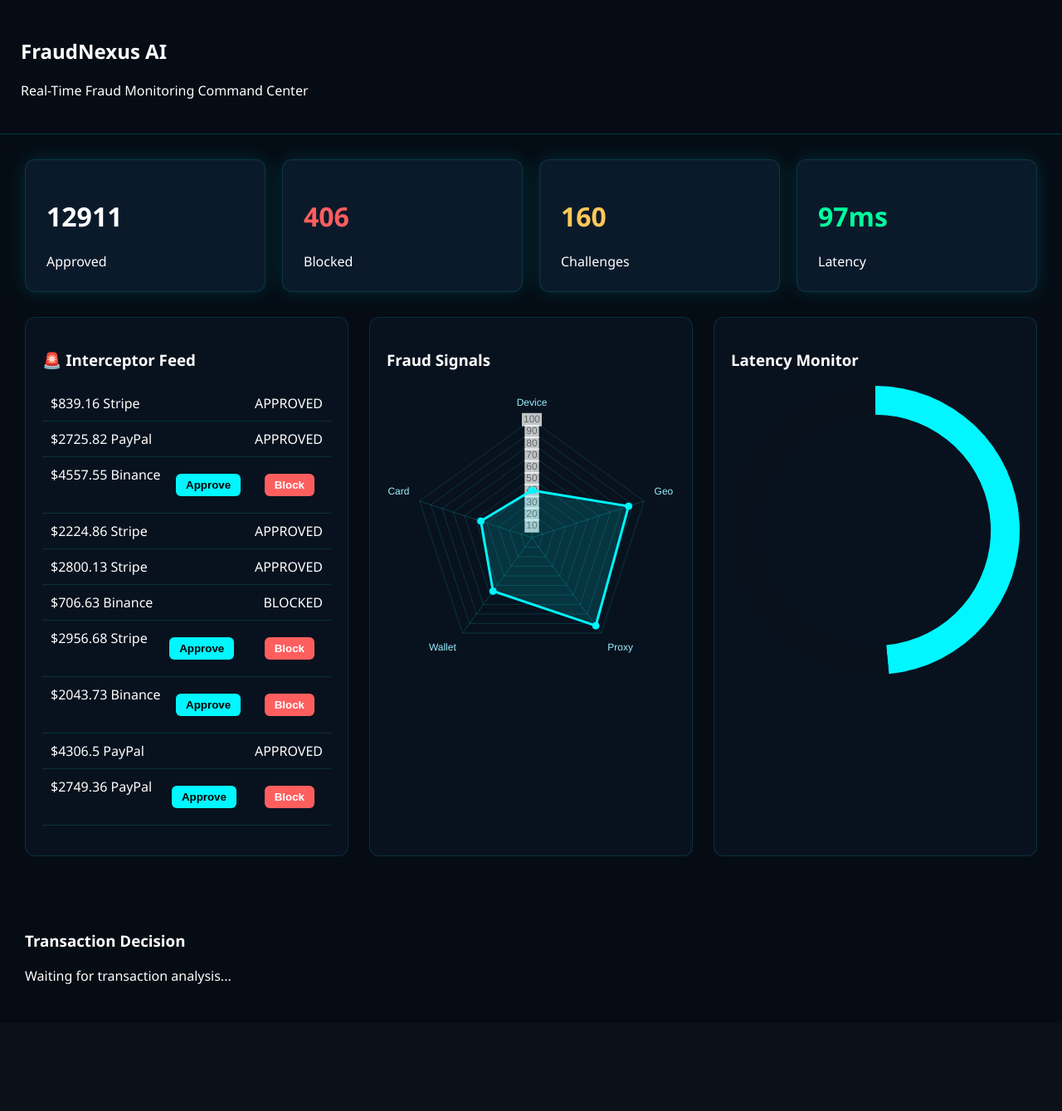
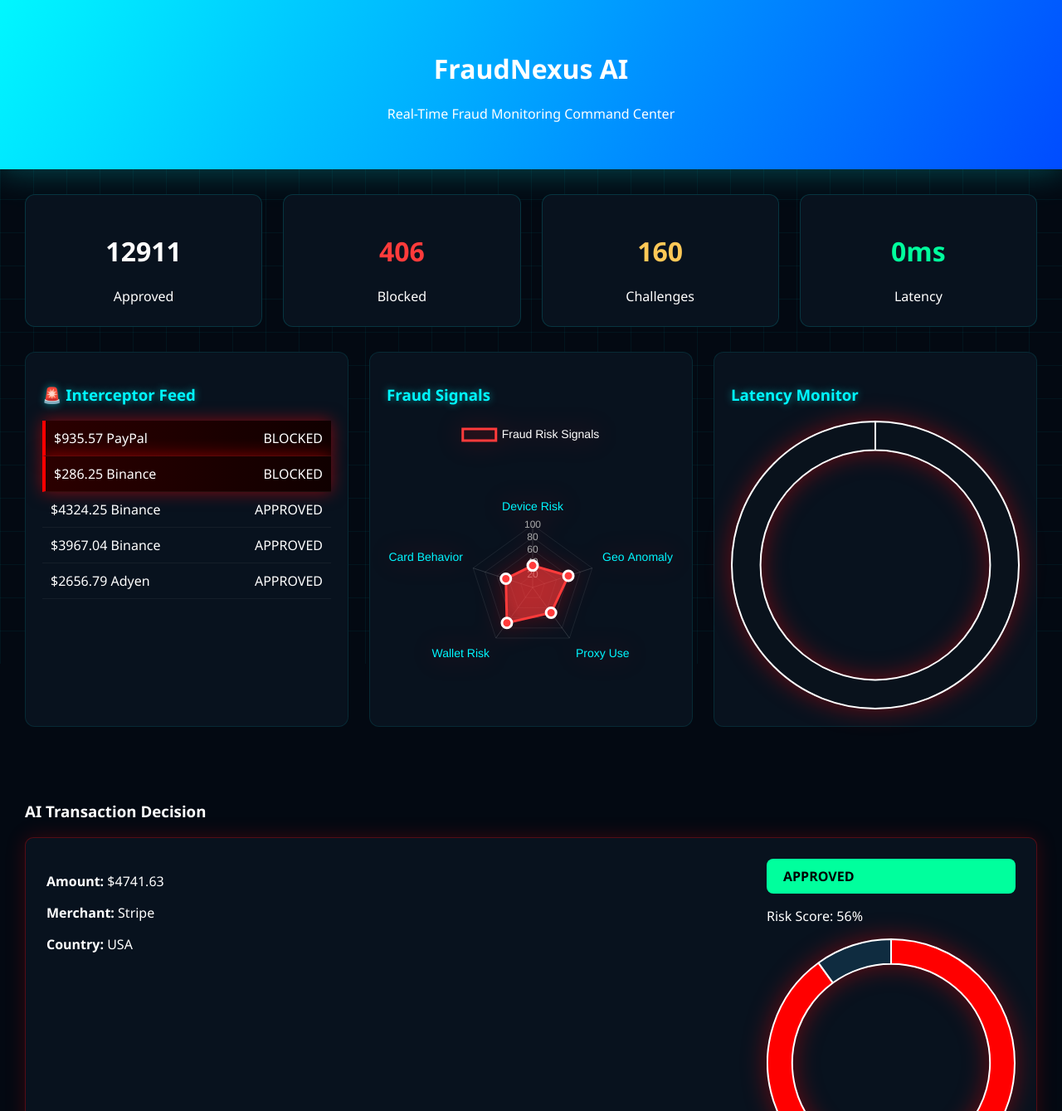
Before and after one commit to vaishnavithamma/FraudNexus, a Flask app: page / in a window 1280 px wide. Shown: the top 1339 px of the page at 83% size. Before the commit the page ends 1186 px from the top, so only its background shows below. Run offline with Flask 3, Linux system fonts and the light colour scheme.

Commit message:
Added fraud dashboard, world map visualization, and UI improvements

```diff
--- a/dashboard/static/dashboard.js
+++ b/dashboard/static/dashboard.js
@@ -1,87 +1,34 @@
-function loadFeed(){
+/* counters */
 
-fetch("/feed")
-.then(res=>res.json())
-.then(data=>{
+function animateCounter(id,target){
 
-let html=""
+let el=document.getElementById(id)
+let count=0
 
-data.forEach(t=>{
+let interval=setInterval(()=>{
 
-let statusHTML=""
+count+=Math.ceil(target/40)
 
-if(t.probability > 0.8){
+if(count>=target){
+count=target
+clearInterval(interval)
+}
 
-statusHTML=`<span class="blocked">BLOCKED</span>`
+el.innerText=count
+
+},20)
 
 }
 
-else if(t.probability < 0.4){
-
-statusHTML=`<span class="approved">APPROVED</span>`
-
-}
-
-else{
-
-statusHTML=`
-<button onclick="approve(${t.id})">Approve</button>
-<button onclick="block(${t.id})">Block</button>
-`
-
-}
-
-html+=`
-<li>
-<span>$${t.amount} ${t.merchant}</span>
-${statusHTML}
-</li>
-`
-
-})
-
-document.getElementById("feed").innerHTML=html
-
-})
-
-}
-
-setInterval(loadFeed,3000)
-loadFeed()
+animateCounter("approvedCount",12911)
+animateCounter("blockedCount",406)
+animateCounter("challengeCount",160)
 
 
 
-function approve(id){
+/* latency */
 
-fetch("/approve/"+id)
-.then(res=>res.json())
-.then(data=>{
-
-document.getElementById("approvedCount").innerText = data.approved
-document.getElementById("challengeCount").innerText = data.challenges
-
-})
-
-}
-
-
-
-function block(id){
-
-fetch("/block/"+id)
-.then(res=>res.json())
-.then(data=>{
-
-document.getElementById("blockedCount").innerText = data.blocked
-document.getElementById("challengeCount").innerText = data.challenges
-
-})
-
-}
-
-
-
-const latencyChart = new Chart(document.getElementById("latency"),{
+const latencyChart=new Chart(document.getElementById("latency"),{
 
 type:'doughnut',
 
@@ -89,25 +36,19 @@
 labels:["Latency","Remaining"],
 datasets:[{
 data:[0,200],
-backgroundColor:["#00f7ff","#09121c"],
-borderWidth:0
+backgroundColor:["#00f7ff","#09121c"]
 }]
 },
 
-options:{
-cutout:'80%',
-plugins:{legend:{display:false}},
-animation:{animateRotate:true}
-}
+options:{cutout:'80%',plugins:{legend:{display:false}}}
 
 })
 
-
 function updateLatency(){
 
-let latency = Math.floor(Math.random()*120)+20
+let latency=Math.floor(Math.random()*120)+20
 
-document.getElementById("latencyValue").innerText = latency + "ms"
+document.getElementById("latencyValue").innerText=latency+"ms"
 
 latencyChart.data.datasets[0].data=[latency,200-latency]
 
@@ -116,50 +57,98 @@
 }
 
 setInterval(updateLatency,2000)
-updateLatency()
 
 
 
-const fraudChart = new Chart(document.getElementById("graph"),{
+/* radar */
+
+const ctx = document.getElementById("graph").getContext("2d")
+
+const gradient = ctx.createRadialGradient(200,200,50,200,200,200)
+
+gradient.addColorStop(0,"rgba(255,60,60,0.6)")
+gradient.addColorStop(1,"rgba(255,0,0,0.05)")
+
+const fraudChart = new Chart(ctx,{
 
 type:'radar',
 
 data:{
-labels:["Device","Geo","Proxy","Wallet","Card"],
+labels:["Device Risk","Geo Anomaly","Proxy Use","Wallet Risk","Card Behavior"],
+
 datasets:[{
 label:"Fraud Risk Signals",
-data:[20,30,40,50,25],
-backgroundColor:"rgba(0,247,255,0.15)",
-borderColor:"#00f7ff",
-pointBackgroundColor:"#00f7ff",
-pointRadius:4
+
+data:[35,60,50,70,45],
+
+backgroundColor:gradient,
+
+borderColor:"#ff3b3b",
+
+borderWidth:3,
+
+pointBackgroundColor:"#ff3b3b",
+
+pointBorderColor:"#ffffff",
+
+pointRadius:6,
+
+pointHoverRadius:10
 }]
 },
 
 options:{
+
+plugins:{
+legend:{
+labels:{
+color:"#ffffff",
+font:{size:14}
+}
+}
+},
+
 scales:{
 r:{
+
 min:0,
 max:100,
-grid:{color:"rgba(0,255,255,0.15)"},
-angleLines:{color:"rgba(0,255,255,0.2)"},
-pointLabels:{color:"#9befff",font:{size:12}}
+
+grid:{
+color:"rgba(255,255,255,0.08)"
+},
+
+angleLines:{
+color:"rgba(255,255,255,0.15)"
+},
+
+pointLabels:{
+color:"#00f7ff",
+font:{size:14}
+},
+
+ticks:{
+color:"#aaa",
+backdropColor:"transparent"
 }
-},
-plugins:{legend:{display:false}}
+
+}
+}
+
 }
 
 })
 
-
 function updateFraudSignals(){
 
 let signals=[
+
 Math.random()*100,
 Math.random()*100,
 Math.random()*100,
 Math.random()*100,
 Math.random()*100
+
 ]
 
 fraudChart.data.datasets[0].data = signals
@@ -169,4 +158,213 @@
 }
 
 setInterval(updateFraudSignals,3000)
-updateFraudSignals()
+
+
+
+/* feed */
+
+function loadFeed(){
+
+const merchants=["Stripe","PayPal","Binance","Adyen"]
+
+let html=""
+
+for(let i=0;i<5;i++){
+
+let amount=(Math.random()*5000).toFixed(2)
+let prob=Math.random()
+
+let fraudClass=prob>0.8?"fraud":""
+
+let status=prob>0.8?
+`<span class="blocked">BLOCKED</span>`:
+`<span class="approved">APPROVED</span>`
+
+html+=`
+<li class="${fraudClass}">
+<span>$${amount} ${merchants[Math.floor(Math.random()*4)]}</span>
+${status}
+</li>
+`
+
+}
+
+document.getElementById("feed").innerHTML=html
+
+}
+
+setInterval(loadFeed,3000)
+loadFeed()
+
+
+
+/* decision simulation */
+
+function simulateDecision(){
+
+const merchants=["Stripe","PayPal","Binance","Adyen"]
+const countries=["USA","India","Brazil","China"]
+
+let amount=(Math.random()*5000).toFixed(2)
+let risk=Math.random()
+
+let decision=risk>0.8?"BLOCKED":"APPROVED"
+
+document.getElementById("txAmount").innerText="$"+amount
+document.getElementById("txMerchant").innerText=
+merchants[Math.floor(Math.random()*4)]
+
+document.getElementById("txCountry").innerText=
+countries[Math.floor(Math.random()*4)]
+
+document.getElementById("riskScore").innerText=
+Math.floor(risk*100)+"%"
+
+const label=document.getElementById("decisionLabel")
+
+label.innerText=decision
+
+label.className=decision==="BLOCKED"?"blocked":"approved"
+
+}
+
+setInterval(simulateDecision,4000)
+simulateDecision()
+
+
+
+/* risk gauge */
+
+new Chart(document.getElementById("riskGauge"),{
+
+type:'doughnut',
+
+data:{
+datasets:[{
+data:[90,10],
+backgroundColor:["red","#0f2c40"]
+}]
+},
+
+options:{cutout:'80%',plugins:{legend:{display:false}}}
+
+})
+/* =========================
+   FRAUD WORLD MAP
+========================= */
+
+const map = L.map('fraudMap',{
+
+zoomControl:false
+
+}).setView([20,0],2)
+
+L.tileLayer(
+'https://{s}.tile.openstreetmap.org/{z}/{x}/{y}.png',
+{
+attribution:'',
+opacity:0.6
+}
+).addTo(map)
+
+
+
+/* fraud locations */
+
+const fraudLocations=[
+[40.7128,-74.0060],   // New York
+[51.5074,-0.1278],    // London
+[28.6139,77.2090],    // Delhi
+[1.3521,103.8198],    // Singapore
+[-23.5505,-46.6333],  // Brazil
+[35.6895,139.6917]    // Tokyo
+]
+
+
+
+function addFraudMarker(lat,lng){
+
+let circle=L.circle([lat,lng],{
+
+color:'red',
+fillColor:'red',
+fillOpacity:0.5,
+radius:400000
+
+}).addTo(map)
+
+
+
+/* blinking effect */
+
+setInterval(()=>{
+
+circle.setStyle({
+
+fillOpacity:Math.random()
+
+})
+
+},800)
+
+}
+
+
+
+/* add markers */
+
+fraudLocations.forEach(loc=>{
+
+addFraudMarker(loc[0],loc[1])
+
+})
+
+
+
+/* simulate new fraud attacks */
+
+function simulateFraud(){
+
+let lat=(Math.random()*180)-90
+let lng=(Math.random()*360)-180
+
+addFraudMarker(lat,lng)
+
+}
+
+setInterval(simulateFraud,6000)
+document.addEventListener("DOMContentLoaded", function(){
+
+const map = L.map('fraudMap').setView([20,0],2)
+
+L.tileLayer(
+'https://{s}.tile.openstreetmap.org/{z}/{x}/{y}.png',
+{
+maxZoom:18,
+attribution:''
+}
+).addTo(map)
+
+
+const fraudLocations=[
+[40.7128,-74.0060],
+[51.5074,-0.1278],
+[28.6139,77.2090],
+[1.3521,103.8198],
+[-23.5505,-46.6333],
+[35.6895,139.6917]
+]
+
+
+fraudLocations.forEach(loc=>{
+
+L.circle(loc,{
+color:'red',
+fillColor:'red',
+fillOpacity:0.6,
+radius:400000
+}).addTo(map)
+
+})
+
+})
--- a/dashboard/static/style.css
+++ b/dashboard/static/style.css
@@ -1,33 +1,62 @@
 body{
-background:#050c14;
+margin:0;
+font-family:Segoe UI;
+background:#030912;
 color:white;
-font-family:"Segoe UI";
-margin:0;
+overflow-x:hidden;
 }
 
+/* cyber grid background */
+
+body::before{
+content:"";
+position:fixed;
+width:100%;
+height:100%;
+background-image:
+linear-gradient(rgba(0,255,255,0.05) 1px, transparent 1px),
+linear-gradient(90deg, rgba(0,255,255,0.05) 1px, transparent 1px);
+background-size:40px 40px;
+z-index:-1;
+}
+
+/* header */
+
 .header{
-padding:25px;
-border-bottom:1px solid #00f7ff33;
+text-align:center;
+padding:40px;
+background:linear-gradient(120deg,#00f7ff,#004cff);
+box-shadow:0 0 40px rgba(0,255,255,0.3);
 }
+
+/* metrics */
 
 .metrics{
 display:grid;
 grid-template-columns:repeat(4,1fr);
-gap:20px;
+gap:25px;
 padding:30px;
 }
 
 .card{
-background:#0b1a2b;
+background:#08121e;
 border-radius:12px;
 padding:25px;
-border:1px solid #00f7ff22;
-box-shadow:0 0 25px #00f7ff22;
+text-align:center;
+border:1px solid rgba(0,255,255,0.15);
+transition:0.3s;
 }
 
-.card.red h1{color:#ff5e5e}
-.card.yellow h1{color:#ffc857}
-.card.green h1{color:#00ff9d}
+.card:hover{
+transform:translateY(-6px);
+box-shadow:0 0 20px #00f7ff55;
+}
+
+.red h1{color:#ff3b3b}
+.yellow h1{color:#ffc857}
+.green h1{color:#00ff9d}
+
+/* grid */
 
 .grid{
 display:grid;
@@ -40,8 +69,15 @@
 background:#08121e;
 border-radius:12px;
 padding:20px;
-border:1px solid #00f7ff22;
+border:1px solid rgba(0,255,255,0.1);
+transition:0.3s;
 }
+
+.panel:hover{
+box-shadow:0 0 25px rgba(0,255,255,0.2);
+}
+
+/* feed */
 
 #feed{
 list-style:none;
@@ -52,37 +88,107 @@
 display:flex;
 justify-content:space-between;
 padding:10px;
-border-bottom:1px solid #00f7ff22;
+border-bottom:1px solid rgba(255,255,255,0.05);
 }
+
+/* fraud highlight */
+
+#feed li.fraud{
+background:linear-gradient(90deg,#2b0000,#100000);
+border-left:4px solid red;
+box-shadow:0 0 20px rgba(255,0,0,0.5);
+}
+
+/* decision */
 
 .decision{
 padding:30px;
 }
 
+#decisionBox{
+background:#08121e;
+padding:25px;
+border-radius:10px;
+border:1px solid rgba(255,0,0,0.3);
+box-shadow:0 0 25px rgba(255,0,0,0.2);
+}
+
+.decision-grid{
+display:flex;
+justify-content:space-between;
+}
+
+#decisionLabel{
+padding:10px 20px;
+border-radius:8px;
+font-weight:bold;
+}
+
+#decisionLabel.blocked{
+background:red;
+box-shadow:0 0 20px rgba(255,0,0,0.7);
+}
+
+#decisionLabel.approved{
+background:#00ff9d;
+color:black;
+}
+
+/* buttons */
+
 button{
-margin:10px;
-padding:10px 20px;
-background:#00f7ff;
-border:none;
-cursor:pointer;
-}
-button{
-
 padding:6px 12px;
 border:none;
 border-radius:6px;
 cursor:pointer;
-font-weight:600;
-margin-left:8px;
-
+font-weight:bold;
 }
 
 button:first-child{
 background:#00ff9d;
-color:black;
 }
 
 button:last-child{
-background:#ff5e5e;
+background:#ff3b3b;
 color:white;
 }
+canvas{
+
+filter:drop-shadow(0 0 15px rgba(255,0,0,0.4));
+
+}
+
+.panel h3{
+
+color:#00f7ff;
+text-shadow:0 0 10px rgba(0,255,255,0.5);
+
+}
+/* fraud map */
+
+.map-panel{
+grid-column: span 3;
+}
+
+#fraudMap{
+height:450px;
+width:100%;
+border-radius:12px;
+border:1px solid rgba(255,0,0,0.4);
+box-shadow:0 0 25px rgba(255,0,0,0.3);
+margin-top:10px;
+}
+
+/* blinking fraud marker */
+
+.fraud-marker{
+animation:blinkFraud 1.5s infinite;
+}
+
+@keyframes blinkFraud{
+
+0%{opacity:0.4}
+50%{opacity:1}
+100%{opacity:0.4}
+
+}
--- a/dashboard/templates/dashboard.html
+++ b/dashboard/templates/dashboard.html
@@ -5,18 +5,17 @@
 
 <title>FraudNexus AI</title>
 
-<link rel="stylesheet"
-href="{{ url_for('static', filename='style.css') }}">
-
+<link rel="stylesheet" href="{{ url_for('static', filename='style.css') }}">
 <script src="https://cdn.jsdelivr.net/npm/chart.js"></script>
-
+<link rel="stylesheet" href="https://unpkg.com/leaflet/dist/leaflet.css"/>
+<script src="https://unpkg.com/leaflet/dist/leaflet.js"></script>
 </head>
 
 <body>
 
 <div class="header">
 
-<h2>FraudNexus AI</h2>
+<h1>FraudNexus AI</h1>
 <p>Real-Time Fraud Monitoring Command Center</p>
 
 </div>
@@ -25,17 +24,17 @@
 <div class="metrics">
 
 <div class="card">
-<h1 id="approvedCount">12911</h1>
+<h1 id="approvedCount">0</h1>
 <span>Approved</span>
 </div>
 
 <div class="card red">
-<h1 id="blockedCount">406</h1>
+<h1 id="blockedCount">0</h1>
 <span>Blocked</span>
 </div>
 
 <div class="card yellow">
-<h1 id="challengeCount">160</h1>
+<h1 id="challengeCount">0</h1>
 <span>Challenges</span>
 </div>
 
@@ -45,6 +44,7 @@
 </div>
 
 </div>
+
 
 <div class="grid">
 
@@ -77,20 +77,47 @@
 </div>
 
 
+
 <div class="decision">
 
-<h3>Transaction Decision</h3>
+<h3>AI Transaction Decision</h3>
 
 <div id="decisionBox">
 
-<p>Waiting for transaction analysis...</p>
+<div class="decision-grid">
+
+<div class="decision-info">
+
+<p><b>Amount:</b> <span id="txAmount">$0</span></p>
+<p><b>Merchant:</b> <span id="txMerchant">---</span></p>
+<p><b>Country:</b> <span id="txCountry">---</span></p>
+
+</div>
+
+
+<div class="decision-ai">
+
+<div id="decisionLabel">WAITING</div>
+
+<p>Risk Score: <span id="riskScore">0%</span></p>
+
+<canvas id="riskGauge"></canvas>
 
 </div>
 
 </div>
 
+</div>
 
+</div>
+
+<div class="panel map-panel">
+
+<h3>🌍 Fraud Activity Map</h3>
+
+<div id="fraudMap"></div>
+
+</div>
 <script src="{{ url_for('static', filename='dashboard.js') }}"></script>
-
 </body>
 </html>
```
